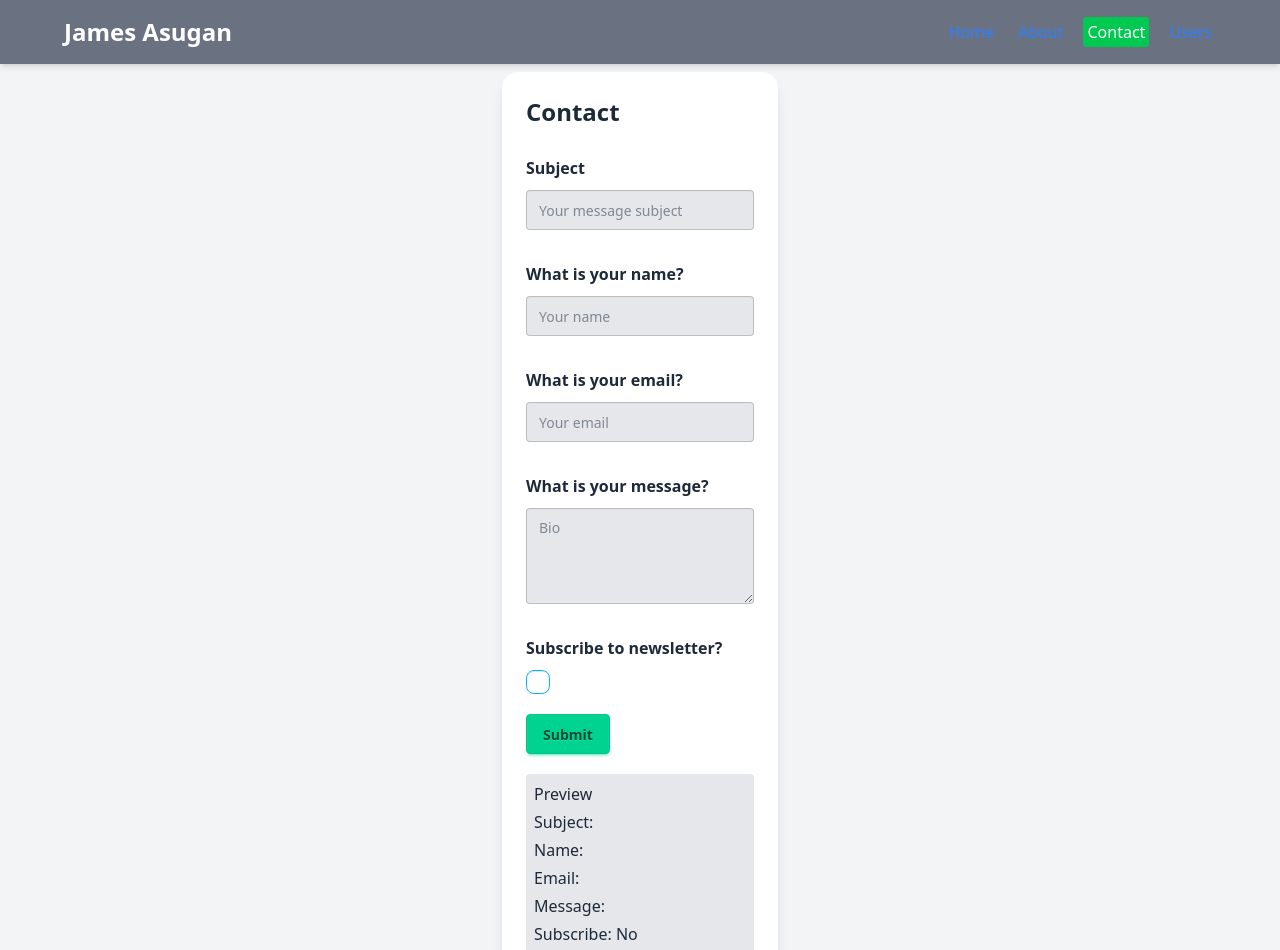
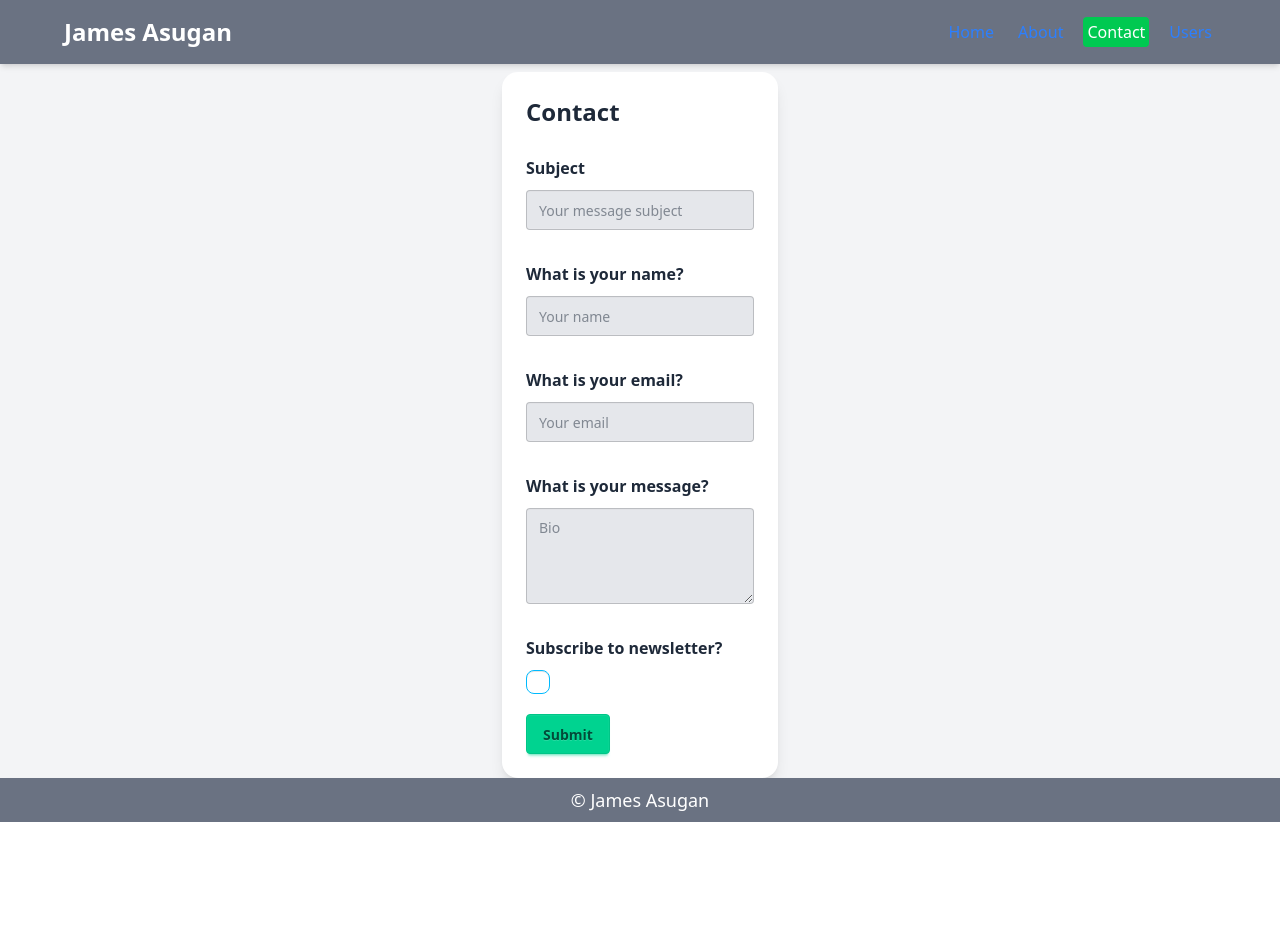
Before and after one commit to jamesasugan/100Days_of_Learning_React, a React (Vite) app: page /contact in a window 1280 px wide. Shown: the top 950 px of the page. After the commit the page ends 822 px from the top, so only its background shows below. Built offline with nearby package versions, Linux system fonts and the light colour scheme.

Commit message:
Day 37: Handle form submission

```diff
--- a/src/pages/Contact.jsx
+++ b/src/pages/Contact.jsx
@@ -1,6 +1,8 @@
 import { useState } from "react";
 
 const Contact = () => {
+  const [message, setMessage] = useState("");
+  const [submittedData, setSubmittedData] = useState(null);
   const [formData, setFormData] = useState({
     subject: "",
     name: "",
@@ -16,8 +18,12 @@ const Contact = () => {
 
   const handleSubmit = (e) => {
     e.preventDefault();
-    console.log("Submitted: ", formData);
-    alert(`Thank you, ${formData.name}! We'll reply to ${formData.email}.`);
+    console.log(formData);
+    setSubmittedData(formData);
+    setMessage("Form Submitted!");
+    setTimeout(() => setMessage(""), 3000)
+    setTimeout(() => setSubmittedData(null), 3000)
+
     setFormData({subject: "", name: "", email: "", message: "", subscribe: false});
   }
 
@@ -43,18 +49,29 @@ const Contact = () => {
         </fieldset>
         <fieldset className="fieldset">
           <label htmlFor="subscribe" className="fieldset-legend text-gray-800 text-base">Subscribe to newsletter?</label>
-          <input type="checkbox" id="subscribe" name="subscribe" value={formData.subscribe} onChange={(e) => setFormData(prev => ({...prev, subscribe: e.target.checked}))} className="checkbox checkbox-info" />
+          <input type="checkbox" id="subscribe" name="subscribe" checked={formData.subscribe}
+          onChange={(e) => setFormData(prev => ({...prev, subscribe: e.target.checked}))}
+          className="checkbox checkbox-info" />
         </fieldset>
         <button type="submit" className="btn btn-success">Submit</button>
       </form>
-      <div className="p-2 bg-gray-200 rounded mt-5 text-base space-y-1">
-        <h2>Preview</h2>
-        <p>Subject: {formData.subject}</p>
-        <p>Name: {formData.name}</p>
-        <p>Email: {formData.email}</p>
-        <p>Message: {formData.message}</p>
-        <p>Subscribe: {formData.subscribe ? "Yes" : "No"}</p>
-      </div>
+      {submittedData && (
+        <div className="p-2 bg-gray-200 rounded mt-5 text-base space-y-1">
+          {message && (
+            <div role="alert" className="alert alert-success">
+              <svg xmlns="http://www.w3.org/2000/svg" className="h-6 w-6 shrink-0 stroke-current" fill="none" viewBox="0 0 24 24">
+                <path strokeLinecap="round" strokeLinejoin="round" strokeWidth="2" d="M9 12l2 2 4-4m6 2a9 9 0 11-18 0 9 9 0 0118 0z" />
+              </svg>
+              <span>{message}</span>
+            </div>
+          )}
+          <p><strong>Subject: </strong>{submittedData.subject}</p>
+          <p><strong>Name: </strong>{submittedData.name}</p>
+          <p><strong>Email: </strong>{submittedData.email}</p>
+          <p><strong>Message: </strong>{submittedData.message}</p>
+          <p><strong>Subscribe: </strong>{submittedData.subscribe ? "Yes" : "No"}</p>
+        </div>
+      )}
     </div>
   )
 }
```
